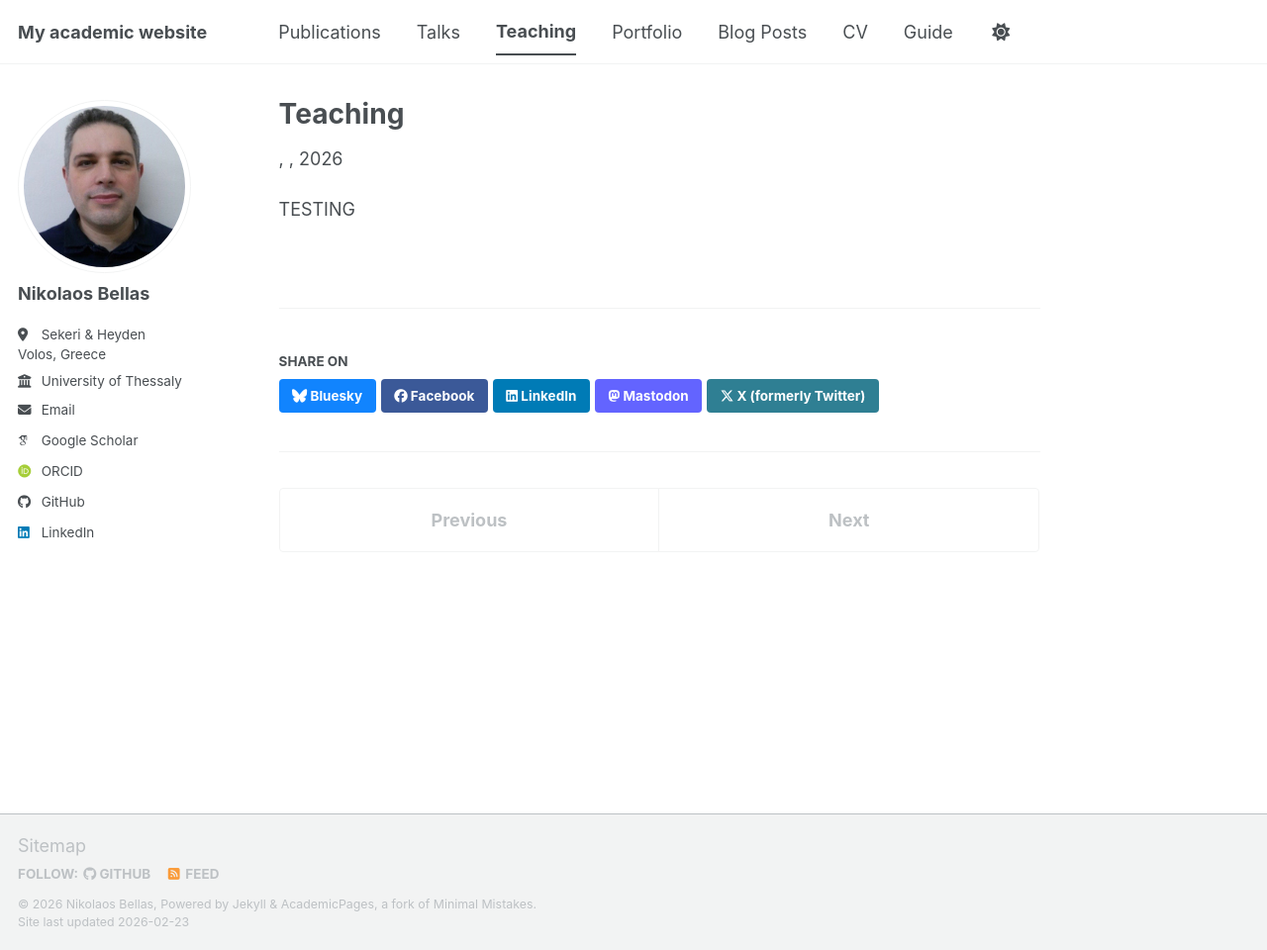
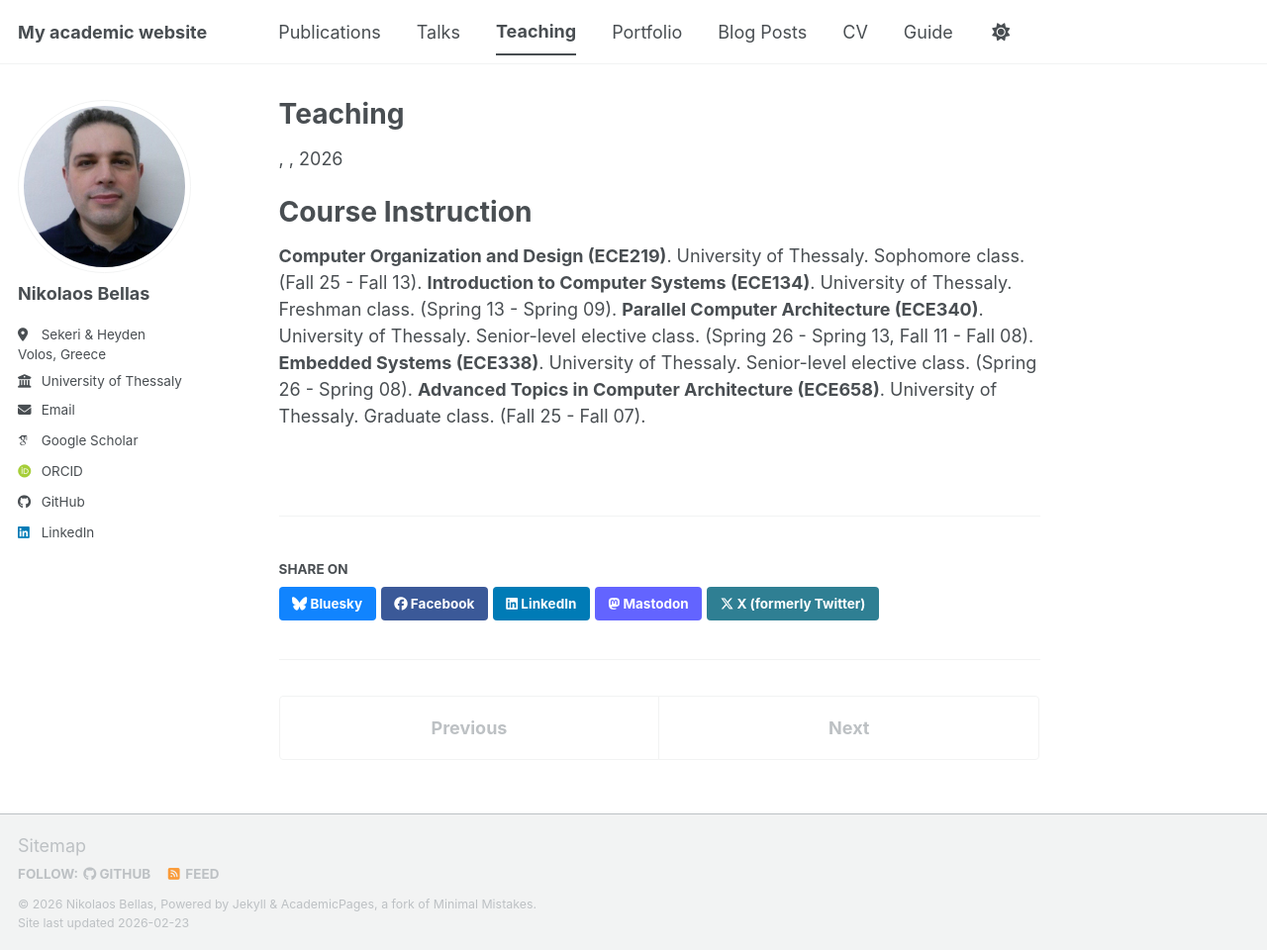
Before and after one commit to nbellas/nbellas.github.io, a Jekyll site: the page built from _teaching/teaching.md, in a window 1280 px wide and 960 px high. Shown: the whole window at 99% size. Built offline with Jekyll 4.4.1, drawn with Linux system fonts in a browser that asks for light colours; some web fonts are replaced; a script bundle is joined from its source files by our own code; library files that are not in the unit come from our copies.

Commit message:
Update teaching.md

```diff
--- a/_teaching/teaching.md
+++ b/_teaching/teaching.md
@@ -10,6 +10,12 @@ classes:
 
 <div class="teaching" markdown="1">
 
-TESTING
+# Course Instruction
+
+**Computer Organization and Design (ECE219)**. University of Thessaly. Sophomore class. (Fall 25 - Fall 13).
+**Introduction to Computer Systems (ECE134)**. University of Thessaly. Freshman class. (Spring 13 - Spring 09).
+**Parallel Computer Architecture (ECE340)**. University of Thessaly. Senior-level elective class. (Spring 26 - Spring 13, Fall 11 - Fall 08).
+**Embedded Systems (ECE338)**. University of Thessaly. Senior-level elective class. (Spring 26 - Spring 08).
+**Advanced Topics in Computer Architecture (ECE658)**. University of Thessaly. Graduate class. (Fall 25 - Fall 07).
 
 </div>
```
